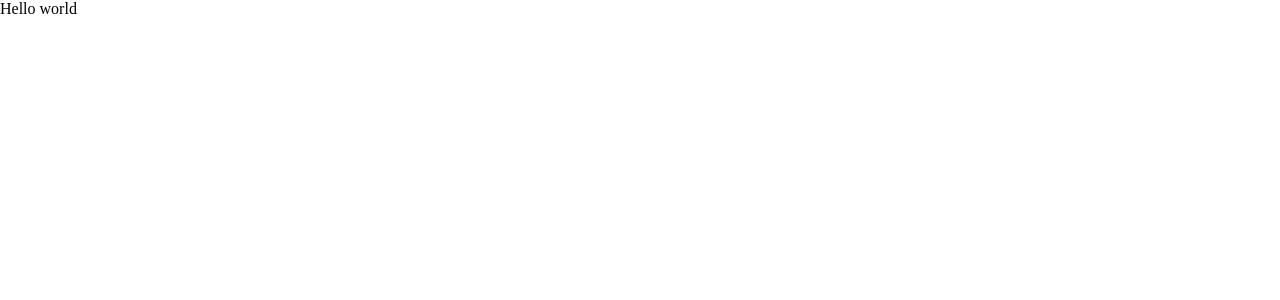
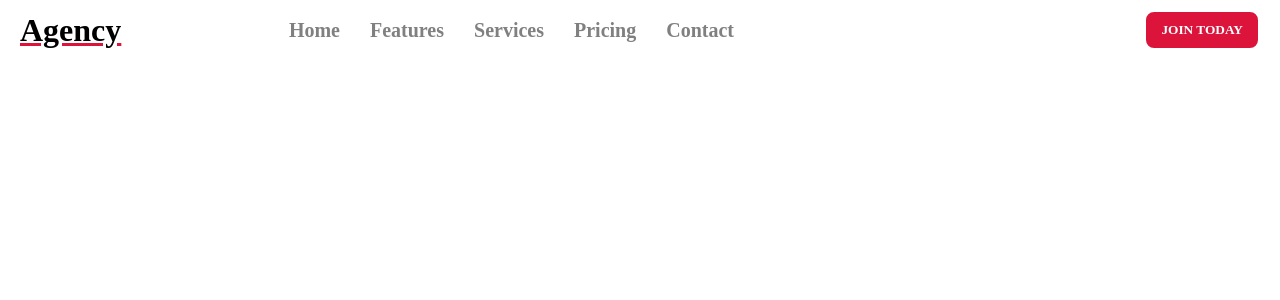
Before and after one commit to Tiago-devop/react-agency-app, a React (Create React App) app: page / in a window 1280 px wide. Shown: the top 300 px of the page. Built offline with nearby package versions, Linux system fonts and the light colour scheme.

Commit message:
adding the navbar component and add some style

```diff
--- a/src/App.jsx
+++ b/src/App.js
@@ -1,10 +1,12 @@
+import Navbar from "./components/Navbar";
+
 import { GlobalStyle } from "./GlobalStyle";
 
 const App = () => (
-  <div>
-    <p>Hello world</p>
+  <>
+    <Navbar />
     <GlobalStyle />
-  </div>
+  </>
 );
 
 export default App;
--- a/src/GlobalStyle.jsx
+++ b/src/GlobalStyle.js
@@ -4,16 +4,24 @@
   @font-face {
     font-family: "Glacial";
     src: url("./fonts/GlacialIndifference-Regular.otf") format('otf');
+    font-display: fallback;
   }
 
   @font-face {
     font-family: "Glacial";
     font-weight: bold;
     src: url("./fonts/GlacialIndifference-Bold.otf") format('otf');
+    font-display: fallback;
   }
 
   *{
     margin: 0;
     font-family: "Glacial";
   }
+
+  body {
+    height: 100vh;
+  }
+
+
 `;
--- /dev/null
+++ b/src/components/Navbar/Navbar.styles.js
@@ -0,0 +1,46 @@
+import styled from "styled-components";
+
+export const Wrapper = styled.div`
+  height: 50px;
+`;
+
+export const Container = styled.div`
+  padding: 10px 20px;
+  display: flex;
+  align-items: center;
+  justify-content: space-between;
+`;
+
+export const Left = styled.div`
+  width: 60%;
+  display: flex;
+  align-items: center;
+  justify-content: space-between;
+`;
+
+export const Logo = styled.h1`
+  font-weight: bold;
+  text-decoration: underline crimson;
+`;
+
+export const Menu = styled.ul`
+  display: flex;
+  list-style: none;
+`;
+
+export const MenuItem = styled.li`
+  margin-right: 30px;
+  font-size: 20px;
+  font-weight: bold;
+  color: gray;
+`;
+
+export const Button = styled.button`
+  border: 2px solid white;
+  padding: 10px 15px;
+  background-color: crimson;
+  color: white;
+  font-weight: bold;
+  border-radius: 10px;
+  cursor: pointer;
+`;
--- /dev/null
+++ b/src/components/Navbar/index.js
@@ -0,0 +1,29 @@
+import {
+  Wrapper,
+  Container,
+  Logo,
+  Menu,
+  MenuItem,
+  Left,
+  Button,
+} from "./Navbar.styles";
+
+const Navbar = () => (
+  <Wrapper>
+    <Container>
+      <Left>
+        <Logo>Agency</Logo>
+        <Menu>
+          <MenuItem>Home</MenuItem>
+          <MenuItem>Features</MenuItem>
+          <MenuItem>Services</MenuItem>
+          <MenuItem>Pricing</MenuItem>
+          <MenuItem>Contact</MenuItem>
+        </Menu>
+      </Left>
+      <Button>JOIN TODAY</Button>
+    </Container>
+  </Wrapper>
+);
+
+export default Navbar;
```
Also changed, not shown: src/index.js (renamed from src/index.jsx).
